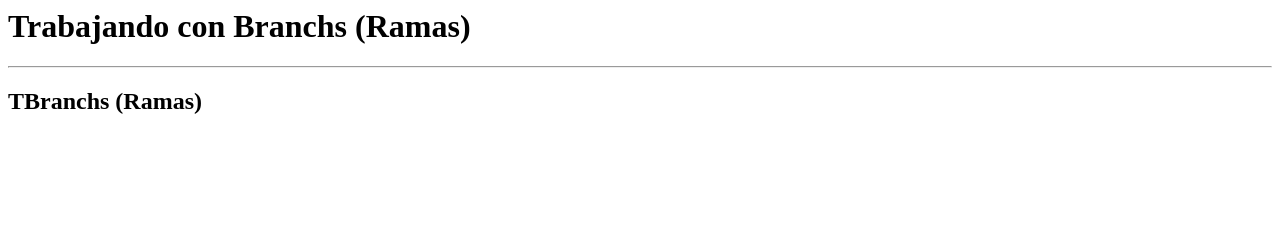
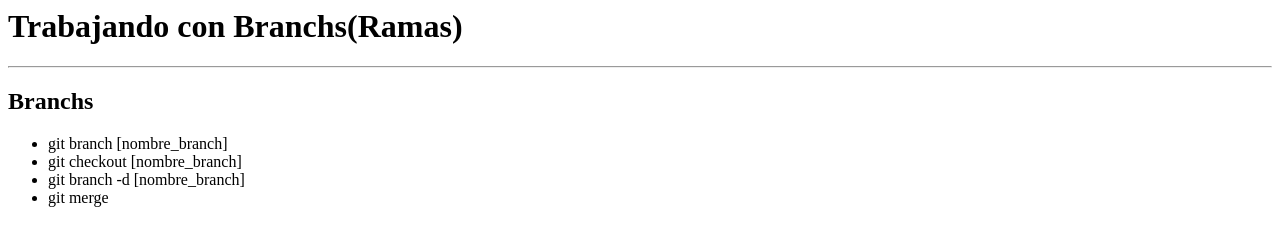
Before and after one commit to WarriorPe1/clase2, a plain HTML site: page index.html in a window 1280 px wide. Drawn offline with Linux system fonts and the light colour scheme.

Commit message:
cambiando3

```diff
--- a/index.html
+++ b/index.html
@@ -1,10 +1,16 @@
 <html>
-	<head>
-		<title> .::Clase 2::. </title>
-	</head>
-	<body>
-		<h1>Trabajando con Branchs (Ramas)</h1>
-		<hr/>
-		<h2>TBranchs (Ramas)</h2>
-	</body>
+  <head>
+    <title>Clase 2</title>
+  </head>
+  <body>
+    <h1>Trabajando con Branchs(Ramas)</h1>
+    <hr/>
+    <h2>Branchs</h2>
+    <ul>
+      <li>git branch [nombre_branch]</li>
+      <li>git checkout [nombre_branch]</li>
+      <li>git branch -d [nombre_branch]</li>
+      <li>git merge</li>
+    </ul>
+  </body>
 </html>
```
